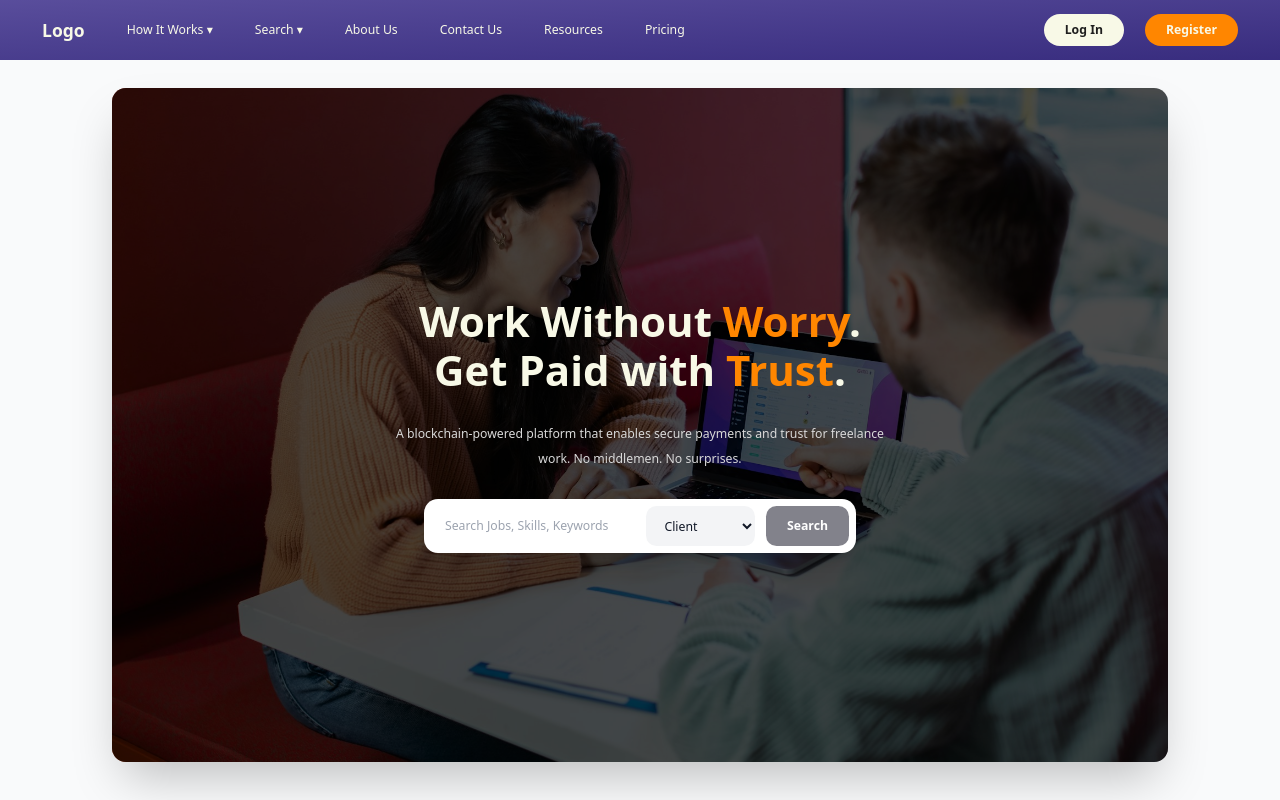
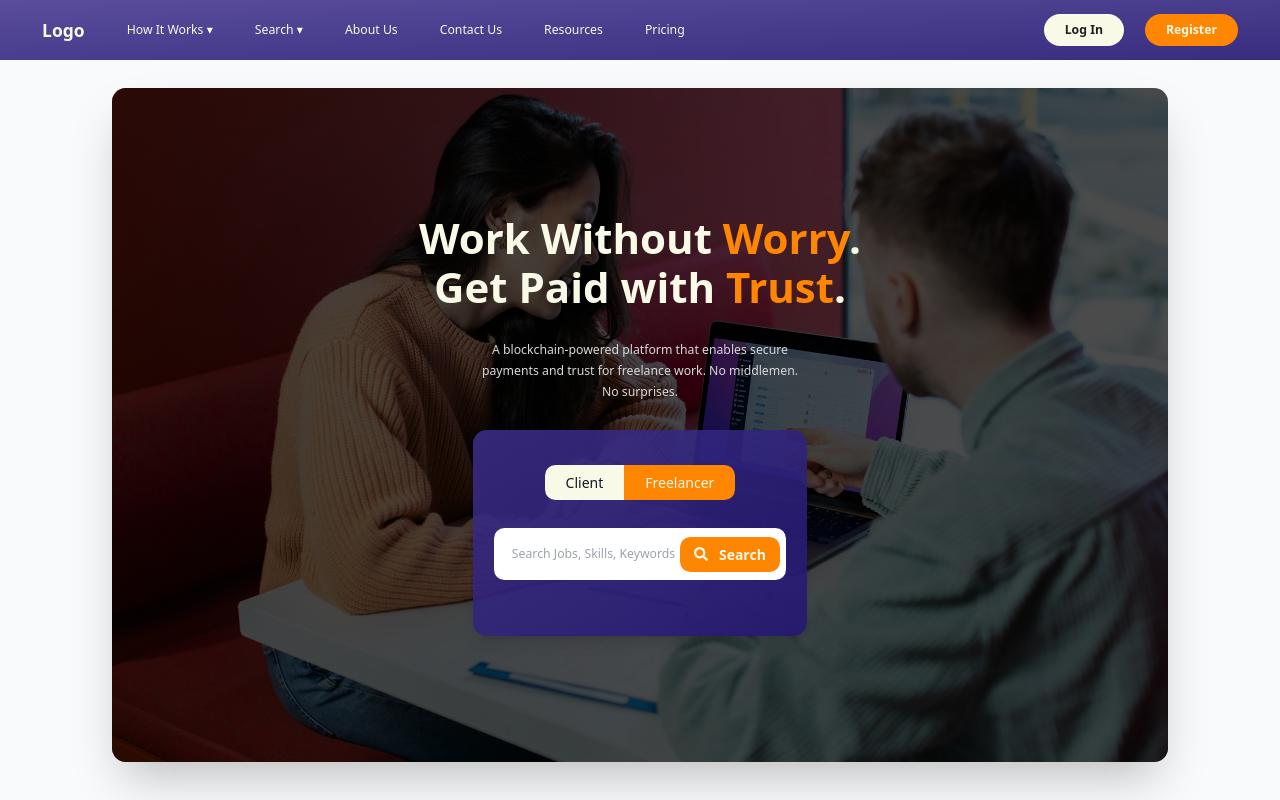
Before and after one commit to PrayagTandon/FreeFlow, a Next.js app in the folder client/: page / in a window 1280 px wide. Shown: the top 800 px of the page. Built offline with nearby package versions, Linux system fonts and the light colour scheme.

Commit message:
Connecting the frontend with the backend

```diff
--- a/client/package.json
+++ b/client/package.json
@@ -11,7 +11,8 @@
   "dependencies": {
     "next": "15.3.4",
     "react": "^19.0.0",
-    "react-dom": "^19.0.0"
+    "react-dom": "^19.0.0",
+    "react-icons": "^5.5.0"
   },
   "devDependencies": {
     "@eslint/eslintrc": "^3",
--- a/client/src/app/globals.css
+++ b/client/src/app/globals.css
@@ -20,7 +20,7 @@ body,
 }
 
 :root {
-  --background: #ffffff;
+  --background: #f5f5f5;
   --foreground: #171717;
 }
 
--- a/client/src/app/page.tsx
+++ b/client/src/app/page.tsx
@@ -4,6 +4,7 @@ import Link from "next/link";
 import { useState } from "react";
 import { useRouter } from "next/navigation";
 import Image from "next/image";
+import { FaSearch } from "react-icons/fa";
 
 const professionData = [
   {
@@ -384,51 +385,51 @@ export default function HomePage() {
           {/* Text */}
           <div className="flex items-center space-x-12">
             <span className="text-xl font-bold">Logo</span>
-            <button
+            <a
               className="transition-colors font-medium hover:text-white hover:underline"
               onClick={() => setHowModalOpen(true)}
             >
               How It Works ▾
-            </button>
-            <button className="transition-colors font-medium hover:text-white hover:underline">
+            </a>
+            <a className="transition-colors font-medium hover:text-white hover:underline">
               Search ▾
-            </button>
-            <button
+            </a>
+            <a
               className="transition-colors font-medium hover:text-white hover:underline"
               onClick={() => setAboutOpen(true)}
             >
               About Us
-            </button>
-            <button
+            </a>
+            <a
               className="transition-colors font-medium hover:text-white hover:underline"
               onClick={() => setContactOpen(true)}
             >
               Contact Us
-            </button>
-            <button
+            </a>
+            <a
               className="transition-colors font-medium hover:text-white hover:underline"
               onClick={() => setResourcesOpen(true)}
             >
               Resources
-            </button>
-            <button className="transition-colors font-medium hover:text-white hover:underline">
+            </a>
+            <a className="transition-colors font-medium hover:text-white hover:underline">
               Pricing
-            </button>
+            </a>
           </div>
           {/* Buttons */}
           <div className="flex items-center space-x-6">
-            <Link
+            <a
               href="/login"
               className="btn--secondary text-color-black px-6 py-2 rounded-full font-semibold hover:bg-primary-200 transition-colors"
             >
               Log In
-            </Link>
-            <Link
+            </a>
+            <a
               href="/register"
               className="btn--primary text-offwhite px-6 py-2 rounded-full font-semibold hover:bg-primary-600 transition-colors"
             >
               Register
-            </Link>
+            </a>
           </div>
         </div>
       </nav>
@@ -441,23 +442,37 @@ export default function HomePage() {
             <p className="leading-[3.5rem]">Work Without <span className="text-orange">Worry</span>. </p>
             <p className="leading-[3.5rem]">Get Paid with <span className="text-orange">Trust</span>.</p>
           </h1>
-          <p className="w-2/4 text-md text-center leading-7 text-lightgrey mb-8 max-w-2xl">
+          <p className="w-1/3 text-md text-center leading-6 text-lightgrey mb-8 max-w-2xl">
             A blockchain-powered platform that enables secure payments and trust
             for freelance work. No middlemen. No surprises.
           </p>
-          <div className="flex flex-col sm:flex-row gap-3 bg-white rounded-2xl p-2 shadow-lg">
+          <div className="w-1/3 bg-gradient-1 py-10 px-6 rounded-2xl p-2 shadow-lg">
+            {/* Buttons */}
+            <div className="flex justify-center items-center mb-2">
+              <button
+                type="button"
+                className="px-6 py-2 color-Bg text-base font-medium border-none outline-none rounded-l-xl mb-6">Client
+              </button>
+              <button
+                type="button"
+                className="px-6 py-2 color-accent text-offwhite text-base font-medium border-none outline-none rounded-r-xl mb-6">Freelancer
+              </button>
+            </div>
+            {/* Input */}
+            <div className="relative">
             <input
               type="text"
               placeholder="Search Jobs, Skills, Keywords"
-              className="flex-1 px-4 py-3 border-none outline-none rounded-xl text-gray-900"
-            />
-            <select className="px-4 py-3 bg-gray-100 border-none outline-none rounded-xl text-gray-900">
-              <option>Client</option>
-              <option>Freelancer</option>
-            </select>
-            <button className="bg-primary-500 text-white px-6 py-3 rounded-xl font-semibold hover:bg-primary-600 transition-colors">
-              Search
+              className="w-full flex-1 px-5 py-5 border-none outline-none rounded-xl text-gray-900 mb-6"
+              />
+            {/* Search button */}
+            <button
+              type="button"
+              className="absolute bottom-[40%] right-[2%] color-accent text-offwhite text-base px-4 py-2 rounded-xl font-semibold hover:color-primary transition-colors flex items-center gap-3">
+                <FaSearch />
+              <span>Search</span>
             </button>
+            </div>
           </div>
         </div>
       </div>
```
Also changed, not shown: 1 other file (tests, documents, lock files or other folders).
